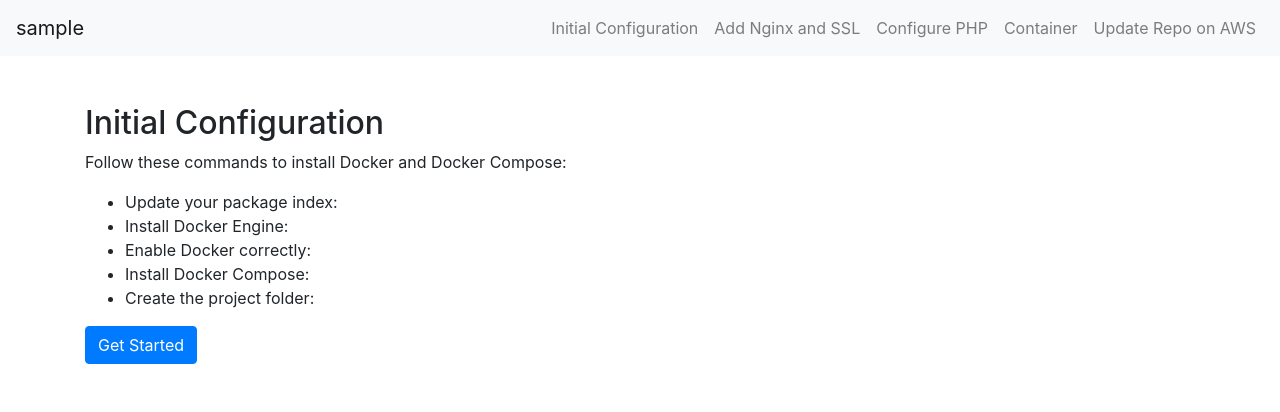
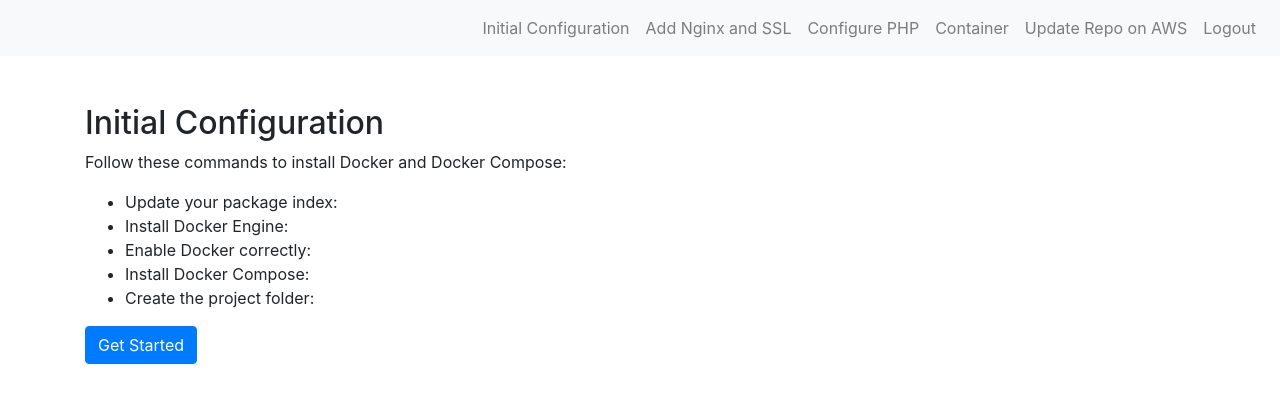
Before and after one commit to leam69/AWS_SISTEMI, a PHP site: page /home.php in a window 1280 px wide. Shown: the top 412 px of the page. Run offline with PHP 8.4, Linux system fonts and the light colour scheme; the visitor is signed in with stand-in values (Sample User, id 1); data that the repository does not hold is empty.

Commit message:
Update home.php

```diff
--- a/home.php
+++ b/home.php
@@ -2,7 +2,6 @@
 // Include auth.php to get $name variable
 include 'auth.php';
 ?>
-
 <!DOCTYPE html>
 <html lang="en">
 <head>
@@ -15,7 +14,7 @@ include 'auth.php';
 
   <!-- Navbar -->
   <nav class="navbar navbar-expand-lg navbar-light bg-light">
-    <a class="navbar-brand" href="#"><?php echo $_SESSION['username'] ?></a>
+    <a class="navbar-brand" href="#"><?php echo $name ?></a>
     <button class="navbar-toggler" type="button" data-toggle="collapse" data-target="#navbarNav" aria-controls="navbarNav" aria-expanded="false" aria-label="Toggle navigation">
       <span class="navbar-toggler-icon"></span>
     </button>
@@ -35,6 +34,9 @@ include 'auth.php';
         </li>
         <li class="nav-item">
           <a class="nav-link" href="#update_repo_aws">Update Repo on AWS</a>
+        </li>
+        <li class="nav-item">
+          <a class="nav-link" href="logout.php">Logout</a>
         </li>
       </ul>
     </div>
```
